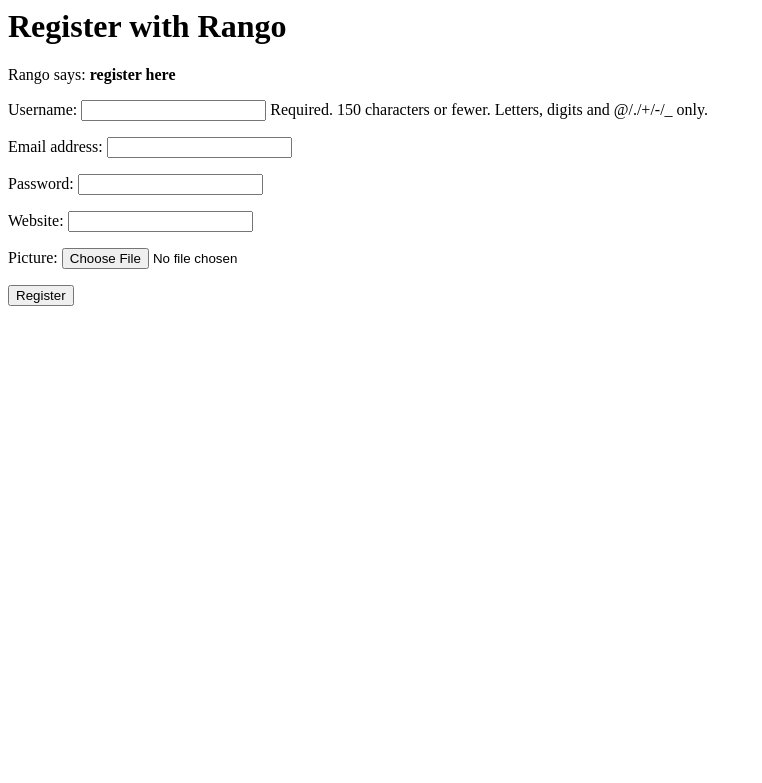
After one commit to jonathan-s/Rango, a Django app: page /rango/register/ in a window 1280 px wide. The commit adds this page. Shown: the top 783 px of the page, without its empty margins (0-762 px from the left). Run offline with Django 3.2, Linux system fonts and the light colour scheme.

Commit message:
Additions from chapter 8

```diff
--- a/tango/rango/admin.py
+++ b/tango/rango/admin.py
@@ -1,5 +1,6 @@
 from django.contrib import admin
-from rango.models import Category, Page
+from rango.models import Category, Page, UserProfile
+
 
 class PageAdmin(admin.ModelAdmin):
     list_display = ('title', 'category', 'url')
@@ -9,3 +10,4 @@ class CategoryAdmin(admin.ModelAdmin):
 
 admin.site.register(Category, CategoryAdmin)
 admin.site.register(Page, PageAdmin)
+admin.site.register(UserProfile)
--- a/tango/rango/forms.py
+++ b/tango/rango/forms.py
@@ -1,5 +1,20 @@
 from django import forms
-from rango.models import Page, Category
+from rango.models import Page, Category, UserProfile
+
+from django.contrib.auth.models import User
+
+class UserForm(forms.ModelForm):
+    password = forms.CharField(widget=forms.PasswordInput())
+
+    class Meta:
+        model = User
+        fields = ('username', 'email', 'password')
+
+
+class UserProfileForm(forms.ModelForm):
+    class Meta:
+        model = UserProfile
+        fields = ('website', 'picture')
 
 class CategoryForm(forms.ModelForm):
     name = forms.CharField(max_length=128, help_text="Please enter the category name.")
--- a/tango/rango/models.py
+++ b/tango/rango/models.py
@@ -1,4 +1,16 @@
 from django.db import models
+from django.contrib.auth.models import User
+
+class UserProfile(models.Model):
+    user = models.OneToOneField(User)
+
+    website = models.URLField(blank=True)
+    picture = models.ImageField(upload_to="profile_images", blank=True)
+
+    def __unicode__(self):
+        return self.user.username
+
+
 
 class Category(models.Model):
     name = models.CharField(max_length=128, unique=True)
--- a/tango/rango/urls.py
+++ b/tango/rango/urls.py
@@ -6,5 +6,9 @@ urlpatterns = patterns('',
     url(r'^$', views.index, name="index"),
     url(r'^add_category/$', views.add_category, name='add_category'),
     url(r'^category/(?P<category_name_url>\w+)/$', views.category, name='category'),
-    url(r'^category/(?P<category_name_url>\w+)/add_page$', views.add_page, name="add_page")
+    url(r'^category/(?P<category_name_url>\w+)/add_page$', views.add_page, name="add_page"),
+    url(r'^register/$', views.register, name="register"),
+    url(r'^login/$', views.user_login, name="login"),
+    url(r'^logout$', views.user_logout, name="logout"),
+
 )
--- a/tango/rango/views.py
+++ b/tango/rango/views.py
@@ -1,13 +1,57 @@
 from django.http import HttpResponse
 from django.template import RequestContext
 from django.shortcuts import render_to_response
+from django.contrib.auth import authenticate, login, logout
+from django.http import HttpResponseRedirect
 
 from rango.models import Category, Page
-from rango.forms import CategoryForm, PageForm
+from rango.forms import CategoryForm, PageForm, UserForm, UserProfileForm
+
+
+
+
 
 def decode_url(url):
     name = url.replace('_', ' ')
     return name
+
+
+
+# //////////////// Form Views /////////////////
+
+def register(request):
+    context = RequestContext(request)
+
+    registered = False
+
+    # Post request
+    if request.method == 'POST':
+        user_form = UserForm(data=request.POST)
+        profile_form = UserProfileForm(data=request.POST)
+
+        if user_form.is_valid() and profile_form.is_valid():
+            user = user_form.save() # does this really save form data to the database?
+
+            user.set_password(user.password)
+            user.save()
+
+            profile = profile_form.save(commit=False)
+            profile.user = user
+
+            if 'picture' in request.FILES:
+                profile.picture = request.FILES['picture']
+
+            profile.save()
+            registered = True
+        else:
+            print user_form.errors, profile_form.errors
+    # not a HTTP POST
+    else:
+        user_form = UserForm()
+        profile_form = UserProfileForm()
+
+    # render template
+    return render_to_response('rango/register.html', {'user_form': user_form, 'profile_form': profile_form, 'registered': registered}, context)
 
 def add_page(request, category_name_url):
     context = RequestContext(request)
@@ -53,6 +97,37 @@ def add_category(request):
         form = CategoryForm()
     return render_to_response('rango/add_category.html', {'form': form }, context)
 
+
+
+
+# //////////////// Regular Views //////////////
+
+def user_logout(request):
+    logout(request)
+    return HttpResponseRedirect('/rango/')
+
+def user_login(request):
+    context = RequestContext(request)
+
+    if request.method == 'POST':
+        username = request.POST['username']
+        password = request.POST['password']
+
+        user = authenticate(username=username, password=password)
+
+        if user: # don't need if user is not None
+            if user.is_active:
+                login(request, user)
+                return HttpResponseRedirect('/rango/')
+            else:
+                return HttpResponse("Your Rango account is disabled")
+        else:
+            print "Invalid login details {0}, {1}".format(username, password)
+            return HttpResponse("Invalid Login details supplied")
+    else:
+        return render_to_response("rango/login.html", {}, context)
+
+
 def category(request, category_name_url):
     context = RequestContext(request)
 
--- a/tango/tango/settings.py
+++ b/tango/tango/settings.py
@@ -27,6 +27,8 @@ DATABASES = {
         'PORT': '5432',                      # Set to empty string for default.
     }
 }
+
+LOGIN_URL = '/rango/login/'
 
 # Hosts/domain names that are valid for this site; required if DEBUG is False
 # See https://docs.djangoproject.com/en/1.5/ref/settings/#allowed-hosts
--- /dev/null
+++ b/tango/templates/rango/register.html
@@ -0,0 +1,23 @@
+<DOCTYPE html>
+<html>
+<head>
+    <title>Rango - Register</title>
+</head>
+<body>
+    <h1>Register with Rango</h1>
+    {% if registered %}
+    Rango says: <strong>Thank you for registering!</strong>
+    <a href="/rango/"> Return to the homepage</a><br>
+    {% else %}
+    Rango says: <strong>register here</strong><br>
+    <form id="user_form" method="post" action="/rango/register/" enctype="multipart/form-data">
+        {% csrf_token %}
+
+        {{ user_form.as_p }}
+        {{ profile_form.as_p }}
+
+        <input type="submit" name="submit" value="Register">
+    </form>
+    {% endif %}
+</body>
+</html>
```
Also changed, not shown: tango/templates/rango/index.html (+8 -1 lines), tango/templates/rango/login.html (added, +17 -0 lines), tango/rango/migrations/0006_auto__add_userprofile.py (added), 4 other files.
